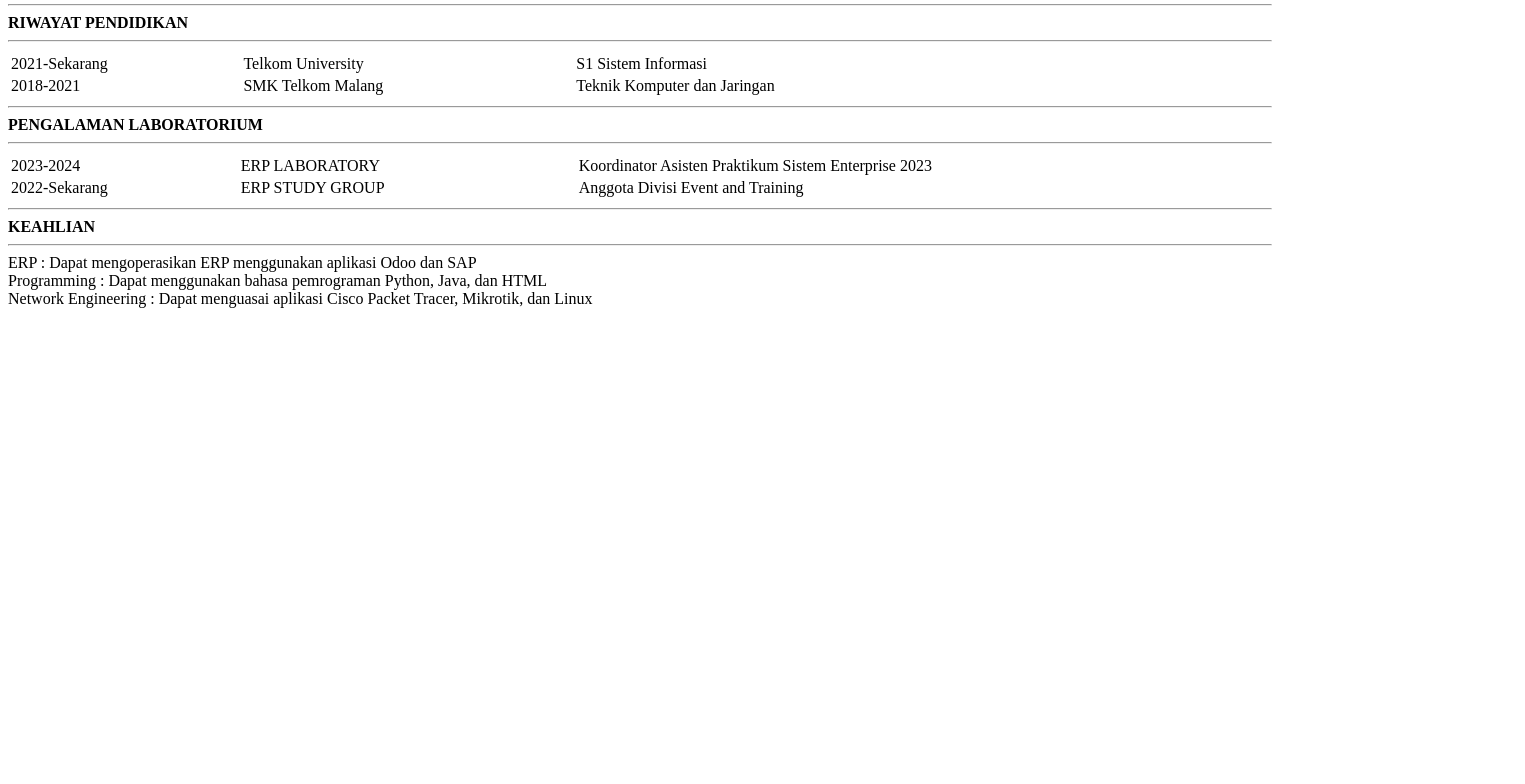
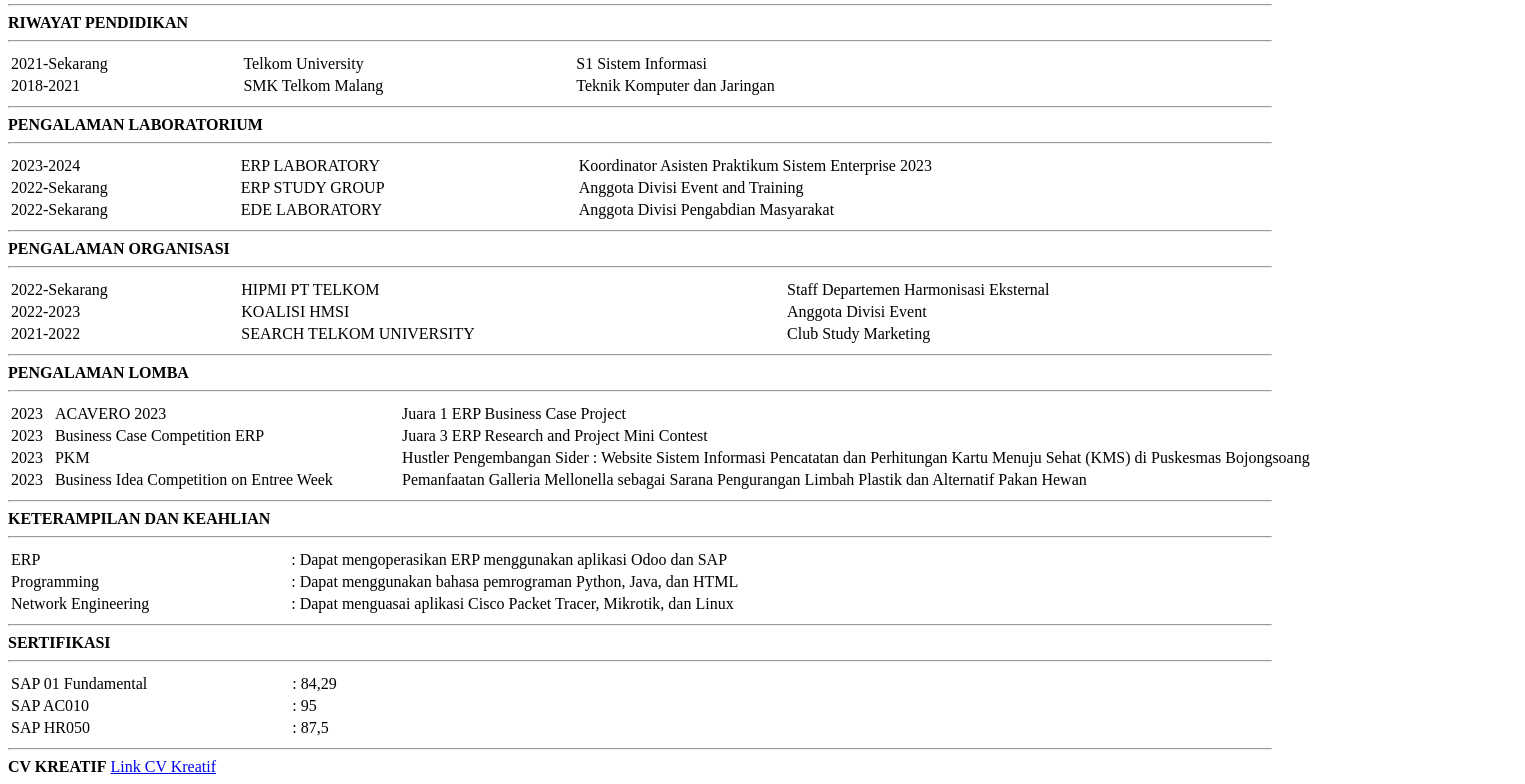
Before and after one commit to sabithaaulia/wad_project1, a plain HTML site: page index.html in a window 1280 px wide. Shown: the part 578-1362 px from the top of the page, 1525 px wide, since content can reach past the window. Before the commit the page ends 894 px from the top, so only its background shows below. Drawn offline with Linux system fonts and the light colour scheme.

Commit message:
Add files via upload

```diff
--- a/index.html
+++ b/index.html
@@ -48,7 +48,7 @@
         <hr>
         <b>RIWAYAT PENDIDIKAN</b>
         <hr>
-        <table style="width:82%">
+            <table style="width:82%">
             <tr>
             </tr>
             <tr>
@@ -78,10 +78,99 @@
                     <td>ERP STUDY GROUP</td>
                     <td>Anggota Divisi Event and Training</td>
                 </tr>
+                <tr>
+                    <td>2022-Sekarang</td>
+                    <td>EDE LABORATORY</td>
+                    <td>Anggota Divisi Pengabdian Masyarakat</td>
+                </tr>
         </table>
         <hr>
-                <b>KEAHLIAN</b><hr>
-                    ERP : Dapat mengoperasikan ERP menggunakan aplikasi Odoo dan SAP<br>
-                    Programming : Dapat menggunakan bahasa pemrograman Python, Java, dan HTML<br>
-                    Network Engineering : Dapat menguasai aplikasi Cisco Packet Tracer, Mikrotik, dan Linux<br>
+        <b>PENGALAMAN ORGANISASI</b><hr>
+                <table style="width:110%">
+                <tr>
+                </tr>
+                <tr>
+                    <td>2022-Sekarang</td>
+                    <td>HIPMI PT TELKOM</td>
+                    <td>Staff Departemen Harmonisasi Eksternal</td>
+                </tr>
+                <tr>
+                    <td>2022-2023</td>
+                    <td>KOALISI HMSI</td>
+                    <td>Anggota Divisi Event</td>
+                </tr>
+                <tr>
+                    <td>2021-2022</td>
+                    <td>SEARCH TELKOM UNIVERSITY</td>
+                    <td>Club Study Marketing</td>
+                </tr>
+        </table>
+        <hr>
+        <b>PENGALAMAN LOMBA</b><hr>
+                <table style="width:120%">
+                <tr>
+                </tr>
+                <tr>
+                    <td>2023</td>
+                    <td>ACAVERO 2023</td>
+                    <td>Juara 1 ERP Business Case Project</td>
+                </tr>
+                <tr>
+                    <td>2023</td>
+                    <td>Business Case Competition ERP</td>
+                    <td>Juara 3 ERP Research and Project Mini Contest</td>
+                </tr>
+                <tr>
+                    <td>2023</td>
+                    <td>PKM</td>
+                    <td>Hustler Pengembangan Sider : Website Sistem
+                        Informasi Pencatatan dan Perhitungan Kartu Menuju
+                        Sehat (KMS) di Puskesmas Bojongsoang</td>
+                </tr>
+                <tr>
+                    <td>2023</td>
+                    <td>Business Idea Competition on Entree Week</td>
+                    <td>Pemanfaatan Galleria Mellonella sebagai Sarana Pengurangan
+                        Limbah Plastik dan Alternatif Pakan Hewan</td>
+                </tr>
+        </table>
+        <hr>
+        <b>KETERAMPILAN DAN KEAHLIAN</b>
+        <hr>
+        <table style="width:93%">
+            <tr>
+            </tr>
+            <tr>
+                <td>ERP</td>
+                <td>: Dapat mengoperasikan ERP menggunakan aplikasi Odoo dan SAP</td>
+            </tr>
+            <tr>
+                <td>Programming</td>
+                <td>: Dapat menggunakan bahasa pemrograman Python, Java, dan HTML </td>
+            <tr>
+                <td>Network Engineering</td>
+                <td>: Dapat menguasai aplikasi Cisco Packet Tracer, Mikrotik, dan Linux</td>
+            </tr>
+        </table>
+        <hr>
+        <b>SERTIFIKASI</b>
+        <hr>
+        <table style="width:30%">
+            <tr>
+            </tr>
+            <tr>
+                <td>SAP 01 Fundamental</td>
+                <td>: 84,29</td>
+            </tr>
+            <tr>
+                <td>SAP AC010</td>
+                <td>: 95</td>
+            <tr>
+                <td>SAP HR050</td>
+                <td>: 87,5</td>
+            </tr>
+        </table>
+    <hr>
+    <b>CV KREATIF</b>
+    <a href="https://drive.google.com/file/d/1MO7y2j36UJ8RgMCguC83b9GdElY4uwDQ/view?usp=sharing">Link CV Kreatif</a>
 </html>
```
